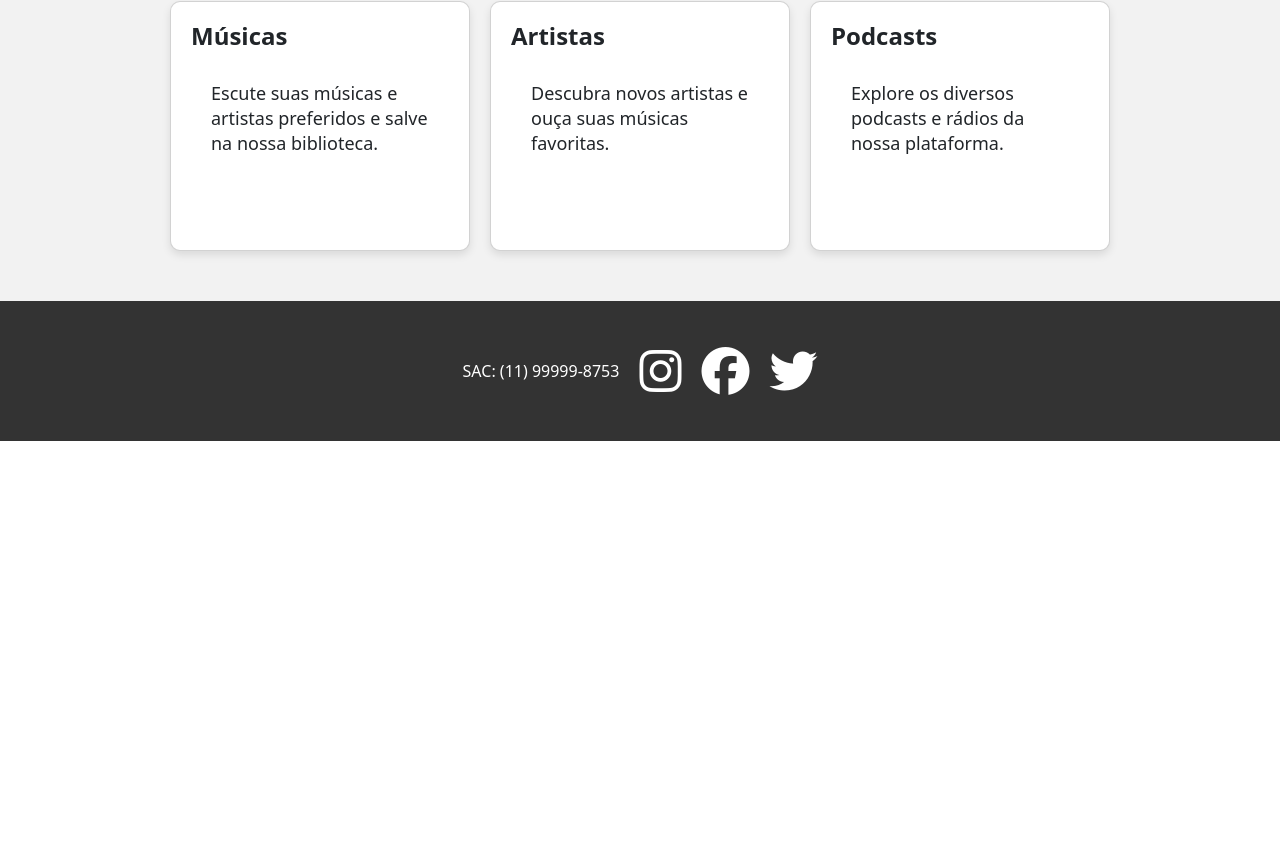
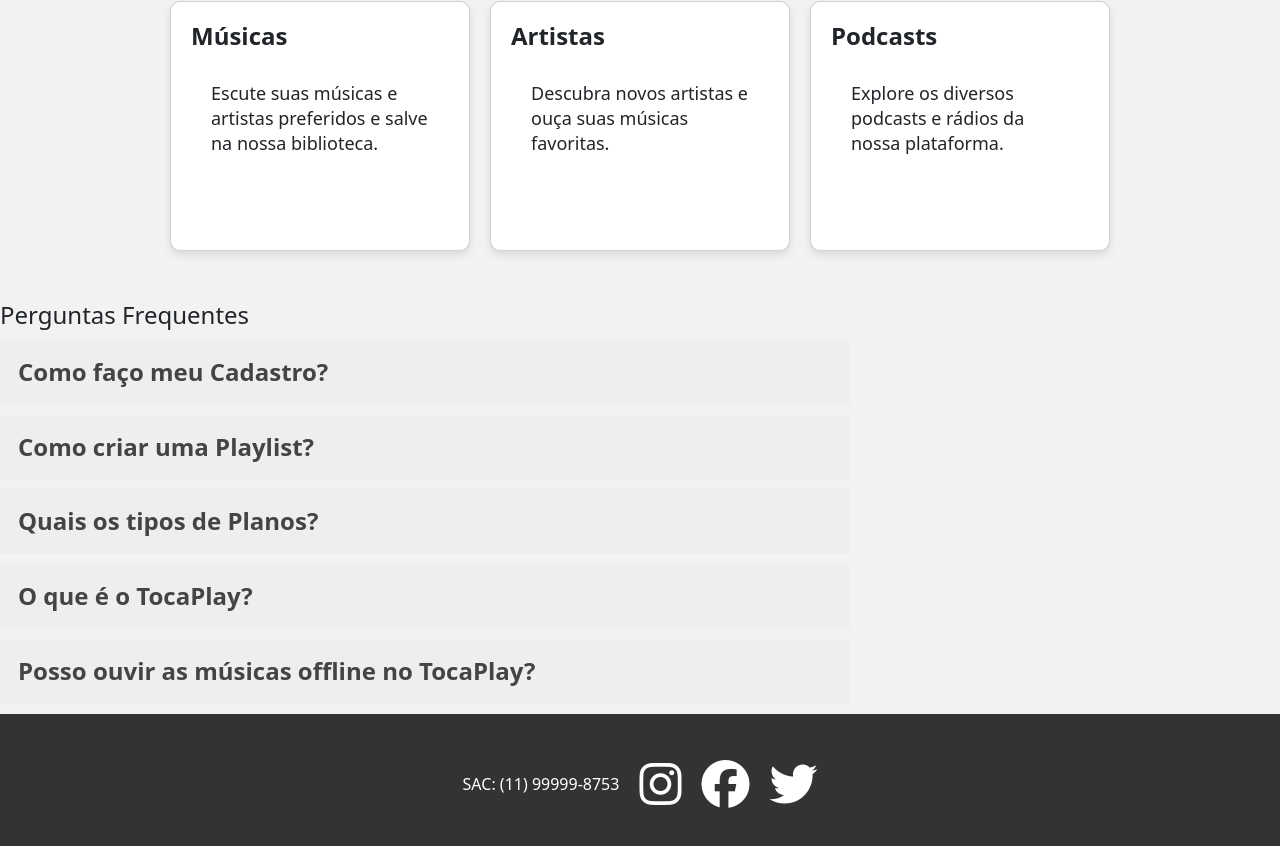
Before and after one commit to Andre2217/spotifyweb-reactapp, a React (Create React App) app: page / in a window 1280 px wide. Shown: the part 1079-1925 px from the top of the page. Before the commit the page ends 1520 px from the top, so only its background shows below. Built offline with nearby package versions, Linux system fonts and the light colour scheme.

Commit message:
Ajustes no FAQ e Script

```diff
--- a/src/App.css
+++ b/src/App.css
@@ -177,3 +177,45 @@ button {
 .fa-brands:hover {
   color: #f8f9fa;
 }
+
+
+/* FAQ */
+
+.accordion {
+  background-color: #eee;
+  color: #444;
+  cursor: pointer;
+  padding: 18px;
+  width: 100%;
+  text-align: left;
+  border: none;
+  outline: none;
+  transition: background-color 0.6s ease;
+  margin-bottom: 10px;
+  }
+
+.active, .accordion:hover {
+  background-color: #ccc;
+  }
+
+.content {
+  padding: 0 18px;
+  max-height: 0;
+  overflow: hidden;
+  transition: max-height 0.6s ease;
+  }
+
+.active + .content {
+  max-height: 500px;
+  }
+
+.accordion h3 {
+    margin: 0;
+    font-size: 1.5rem;
+    font-weight: bold;
+    }
+
+.home-faq {
+  max-width: 850px;
+  width: 100%;
+  }
--- /dev/null
+++ b/src/components/FAQ/FAQ.jsx
@@ -0,0 +1,63 @@
+import Script from "./Script";
+
+function FAQ() {
+    return (
+        <div>
+            <h2>Perguntas Frequentes</h2>
+            <div className="accordion">
+            <h3>Como faço meu Cadastro?</h3>
+            <div className="content">
+                <p>
+                Preenchendo o formulário para cadastro com seus dados ou pode também se
+                conectar com suas redes sociais.
+                </p>
+                </div>
+            </div>
+            <div className="accordion">
+            <h3>Como criar uma Playlist?</h3>
+            <div className="content">
+                <p>
+                De forma bem simplificada, na música que está sendo reproduzida existe o
+                icone de adicionar + clique em cima que será redirecionado a Playlist que
+                você escolher.
+                </p>
+                </div>
+            </div>
+            <div className="accordion">
+            <h3>Quais os tipos de Planos?</h3>
+            <div className="content">
+                <p>
+                São os Planos: TocaPlay Gold com todas funcionalidades liberadas, TocaPlay
+                Family pra toda sua família curti o melhor das atualidades da música ou
+                TocaPlay PRO para utilização profissional podendo fazer playback ou VS.
+                </p>
+                </div>
+            </div>
+            <div className="accordion">
+            <h3>O que é o TocaPlay?</h3>
+            <div className="content">
+                <p>
+                É um serviço digital que dá acesso instantâneo a milhões de músicas,
+                podcasts, vídeos e outros conteúdos de criadores no mundo todo e está
+                disponível para vários dispositivos, incluindo computadores, celulares,
+                tablets, TVs e carros.
+                </p>
+                </div>
+            </div>
+            <div className="accordion">
+            <h3>Posso ouvir as músicas offline no TocaPlay?</h3>
+            <div className="content">
+                <p>
+                Dependendo do Plano adquirido o usuário pode baixar as músicas preferidas
+                para um armazenamento próprio para ouvir offline na plataforma TocaPlay.
+                </p>
+                </div>
+            </div>
+
+    <Script />
+
+        </div>
+    );
+}
+
+export default FAQ;
--- a/src/components/home/Home.jsx
+++ b/src/components/home/Home.jsx
@@ -3,7 +3,7 @@ import Footer from "./Footer";
 import Navbar from "./Navbar";
 import Cards from "./Cards";
 import Header from "./Header";
-
+import FAQ from "../FAQ/FAQ"
 
 function Home() {
     return (
@@ -15,6 +15,9 @@ function Home() {
             <Carrosel />
             <Cards />
           </div>
+          <div className="home-faq">
+            <FAQ />
+          </div>
           <div className="home-footer">
             <Footer />
           </div>
```
Also changed, not shown: src/components/FAQ/Perguntas.jsx (deleted, +0 -21 lines), src/components/FAQ/Respostas.jsx (deleted, +0 -33 lines).
